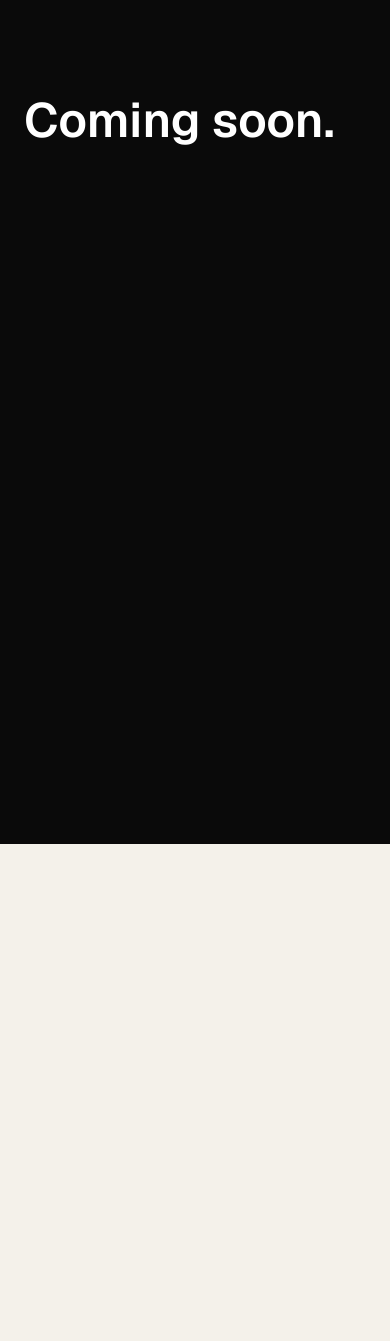
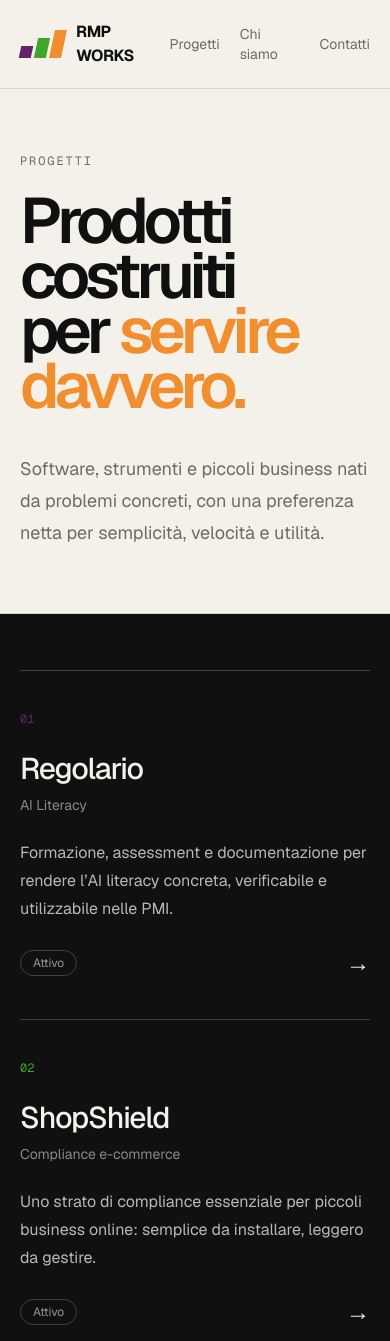
Before and after one commit to MacNaym/rmpworks, a Next.js app: page /projects in a window 390 px wide. Shown: the top 1341 px of the page. Before the commit the page ends 844 px from the top, so only its background shows below. Built offline with nearby package versions, Linux system fonts and the light colour scheme.

Commit message:
Build RMP Works projects index

```diff
--- a/app/projects/page.tsx
+++ b/app/projects/page.tsx
@@ -1,9 +1,224 @@
-export default function Page() {
+import Link from "next/link";
+
+const projects = [
+  {
+    index: "01",
+    name: "Regolario",
+    category: "AI Literacy",
+    status: "Attivo",
+    color: "var(--rmp-purple)",
+    description:
+      "Formazione, assessment e documentazione per rendere l’AI literacy concreta, verificabile e utilizzabile nelle PMI.",
+    href: "/projects/regolario",
+  },
+  {
+    index: "02",
+    name: "ShopShield",
+    category: "Compliance e-commerce",
+    status: "Attivo",
+    color: "var(--rmp-green)",
+    description:
+      "Uno strato di compliance essenziale per piccoli business online: semplice da installare, leggero da gestire.",
+    href: "/projects/shopshield",
+  },
+  {
+    index: "03",
+    name: "Tap",
+    category: "Strumenti per attività locali",
+    status: "In sviluppo",
+    color: "var(--rmp-orange)",
+    description:
+      "NFC e QR per trasformare un’interazione fisica con il cliente in recensioni e azioni digitali utili in pochi secondi.",
+    href: "/projects/tap",
+  },
+];
+
+const frame =
+  "mx-auto w-full max-w-[1680px] px-5 sm:px-8 lg:px-12 xl:px-16";
+
+function BrandMark() {
   return (
-    <main className="min-h-screen bg-neutral-950 px-6 py-24 text-white">
-      <div className="mx-auto max-w-5xl">
-        <h1 className="text-5xl font-semibold">Coming soon.</h1>
-      </div>
+    <span className="inline-flex h-7 items-end gap-1" aria-hidden>
+      <span className="h-3 w-3 -skew-x-12 bg-[var(--rmp-purple)]" />
+      <span className="h-5 w-3 -skew-x-12 bg-[var(--rmp-green)]" />
+      <span className="h-7 w-3 -skew-x-12 bg-[var(--rmp-orange)]" />
+    </span>
+  );
+}
+
+export default function ProjectsPage() {
+  return (
+    <main className="min-h-screen overflow-x-clip bg-[var(--background)] text-[var(--foreground)]">
+      <header className="border-b border-[var(--line)]">
+        <div className={`${frame} flex items-center justify-between py-5`}>
+          <Link
+            href="/"
+            className="flex items-center gap-3 text-base font-bold tracking-[-0.03em]"
+          >
+            <BrandMark />
+            <span>RMP WORKS</span>
+          </Link>
+
+          <nav className="flex items-center gap-5 text-sm text-[var(--muted)] sm:gap-8">
+            <Link className="text-[var(--foreground)]" href="/projects">
+              Progetti
+            </Link>
+            <Link
+              className="transition hover:text-[var(--rmp-purple)]"
+              href="/about"
+            >
+              Chi siamo
+            </Link>
+            <Link
+              className="transition hover:text-[var(--rmp-purple)]"
+              href="/contact"
+            >
+              Contatti
+            </Link>
+          </nav>
+        </div>
+      </header>
+
+      <section className={`${frame} py-16 sm:py-24 lg:py-28`}>
+        <p className="font-mono text-xs uppercase tracking-[0.16em] text-[var(--muted)]">
+          Progetti
+        </p>
+
+        <div className="mt-6 grid gap-10 lg:grid-cols-12 lg:items-end">
+          <h1 className="max-w-6xl text-[clamp(4rem,8vw,9rem)] font-semibold leading-[0.86] tracking-[-0.075em] lg:col-span-9">
+            Prodotti costruiti
+            <br />
+            per <span className="text-[var(--rmp-orange)]">servire davvero.</span>
+          </h1>
+
+          <p className="max-w-md text-lg leading-8 text-[var(--muted)] lg:col-span-3">
+            Software, strumenti e piccoli business nati da problemi concreti,
+            con una preferenza netta per semplicità, velocità e utilità.
+          </p>
+        </div>
+      </section>
+
+      <section className="border-y border-[var(--line)] bg-[#101010] text-[#f4f1ea]">
+        <div className={`${frame} py-14 sm:py-20`}>
+          <div className="border-t border-white/20">
+            {projects.map((project) => (
+              <Link
+                key={project.name}
+                href={project.href}
+                className="group grid gap-6 border-b border-white/20 py-10 transition hover:border-white/55 md:grid-cols-12 md:items-start"
+              >
+                <span
+                  className="font-mono text-xs md:col-span-1"
+                  style={{ color: project.color }}
+                >
+                  {project.index}
+                </span>
+
+                <div className="md:col-span-3">
+                  <h2 className="text-3xl font-medium tracking-[-0.04em] sm:text-4xl">
+                    {project.name}
+                  </h2>
+                  <p className="mt-2 text-sm text-white/50">
+                    {project.category}
+                  </p>
+                </div>
+
+                <p className="max-w-3xl text-base leading-7 text-white/70 md:col-span-5">
+                  {project.description}
+                </p>
+
+                <div className="flex items-center justify-between gap-4 md:col-span-3 md:justify-end">
+                  <span className="rounded-full border border-white/20 px-3 py-1 text-xs text-white/55">
+                    {project.status}
+                  </span>
+                  <span className="text-2xl transition-all group-hover:translate-x-1 group-hover:text-[var(--rmp-purple)]">
+                    →
+                  </span>
+                </div>
+              </Link>
+            ))}
+          </div>
+        </div>
+      </section>
+
+      <section className={`${frame} py-20 sm:py-28`}>
+        <p className="font-mono text-xs uppercase tracking-[0.16em] text-[var(--muted)]">
+          Criterio
+        </p>
+        <div className="mt-6 grid gap-10 lg:grid-cols-12">
+          <h2 className="max-w-5xl text-4xl font-semibold leading-[0.98] tracking-[-0.055em] sm:text-6xl lg:col-span-8 lg:text-7xl">
+            Non lanciamo idee.
+            <br />
+            <span className="text-[var(--rmp-green)]">
+              Costruiamo cose utili.
+            </span>
+          </h2>
+
+          <div className="space-y-5 text-lg leading-8 text-[var(--muted)] lg:col-span-4">
+            <p>
+              Ogni progetto deve risolvere un problema leggibile, arrivare
+              rapidamente davanti a persone reali e poter migliorare dai dati.
+            </p>
+            <p>
+              Se la complessità non crea valore, la togliamo.
+            </p>
+          </div>
+        </div>
+      </section>
+
+      <section className="bg-[var(--rmp-orange-panel)] text-[#101010]">
+        <div className={`${frame} py-16 sm:py-20`}>
+          <div className="flex items-center gap-3">
+            <span className="h-px w-10 bg-[var(--rmp-purple)]" />
+            <p className="font-mono text-xs uppercase tracking-[0.16em] text-black/55">
+              RMP Works
+            </p>
+          </div>
+
+          <div className="mt-12 flex flex-col gap-8 border-t border-black/25 pt-8 sm:flex-row sm:items-end sm:justify-between">
+            <h2 className="max-w-5xl text-[clamp(3rem,6vw,6rem)] font-semibold leading-[0.9] tracking-[-0.065em]">
+              Hai qualcosa che vale
+              <br />
+              la pena costruire?
+            </h2>
+
+            <Link
+              href="/contact"
+              className="inline-flex w-fit rounded-full bg-[#101010] px-6 py-3 text-sm font-semibold text-white transition hover:bg-[var(--rmp-purple)]"
+            >
+              Parliamone →
+            </Link>
+          </div>
+        </div>
+      </section>
+
+      <footer className="bg-[#101010] text-white">
+        <div
+          className={`${frame} flex flex-col gap-8 py-10 md:flex-row md:items-end md:justify-between`}
+        >
+          <div>
+            <div className="flex items-center gap-3">
+              <BrandMark />
+              <p className="text-lg font-semibold tracking-[-0.03em]">
+                RMP WORKS
+              </p>
+            </div>
+            <p className="mt-2 text-sm text-white/45">© 2026 RMP Works</p>
+          </div>
+
+          <div className="flex items-center gap-6 text-sm text-white/60">
+            <Link className="hover:text-[var(--rmp-purple)]" href="/">
+              Home
+            </Link>
+            <Link className="hover:text-[var(--rmp-purple)]" href="/about">
+              Chi siamo
+            </Link>
+            <Link className="hover:text-[var(--rmp-purple)]" href="/contact">
+              Contatti
+            </Link>
+          </div>
+        </div>
+      </footer>
     </main>
   );
 }
```
